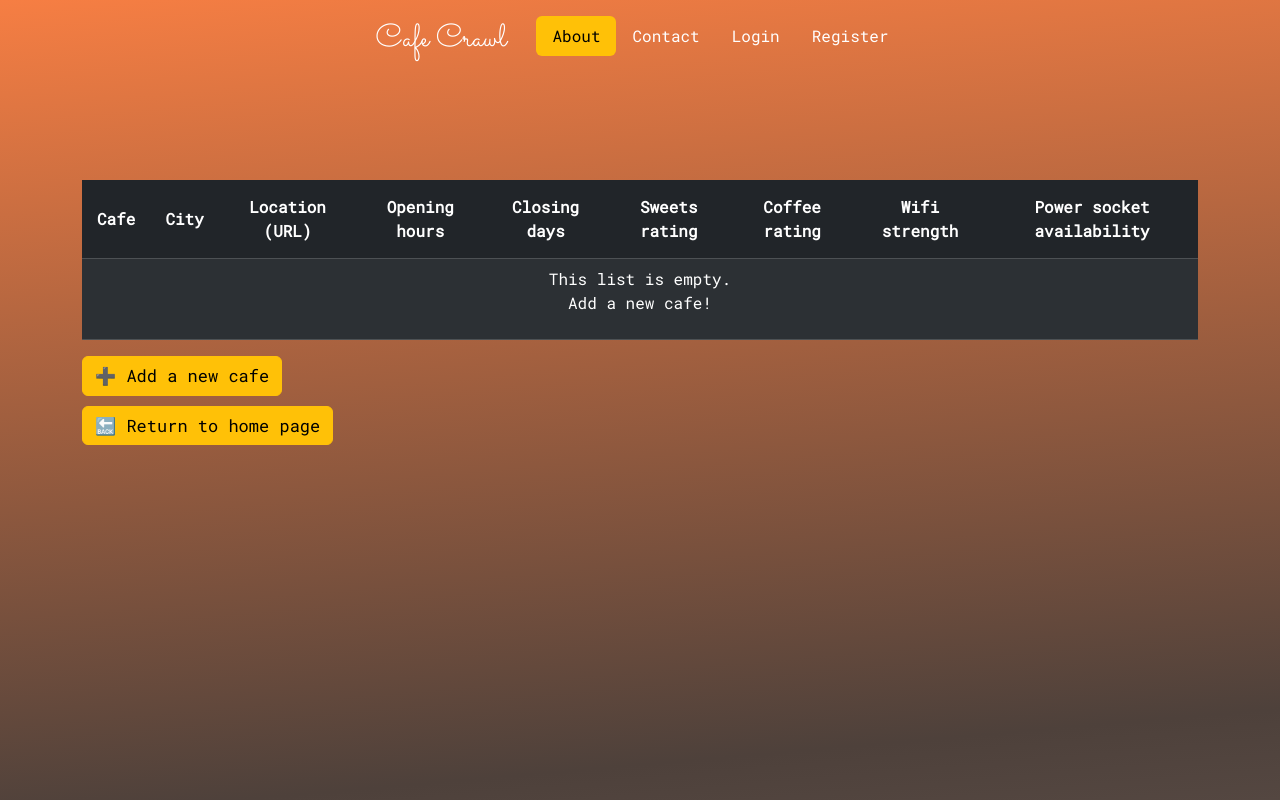
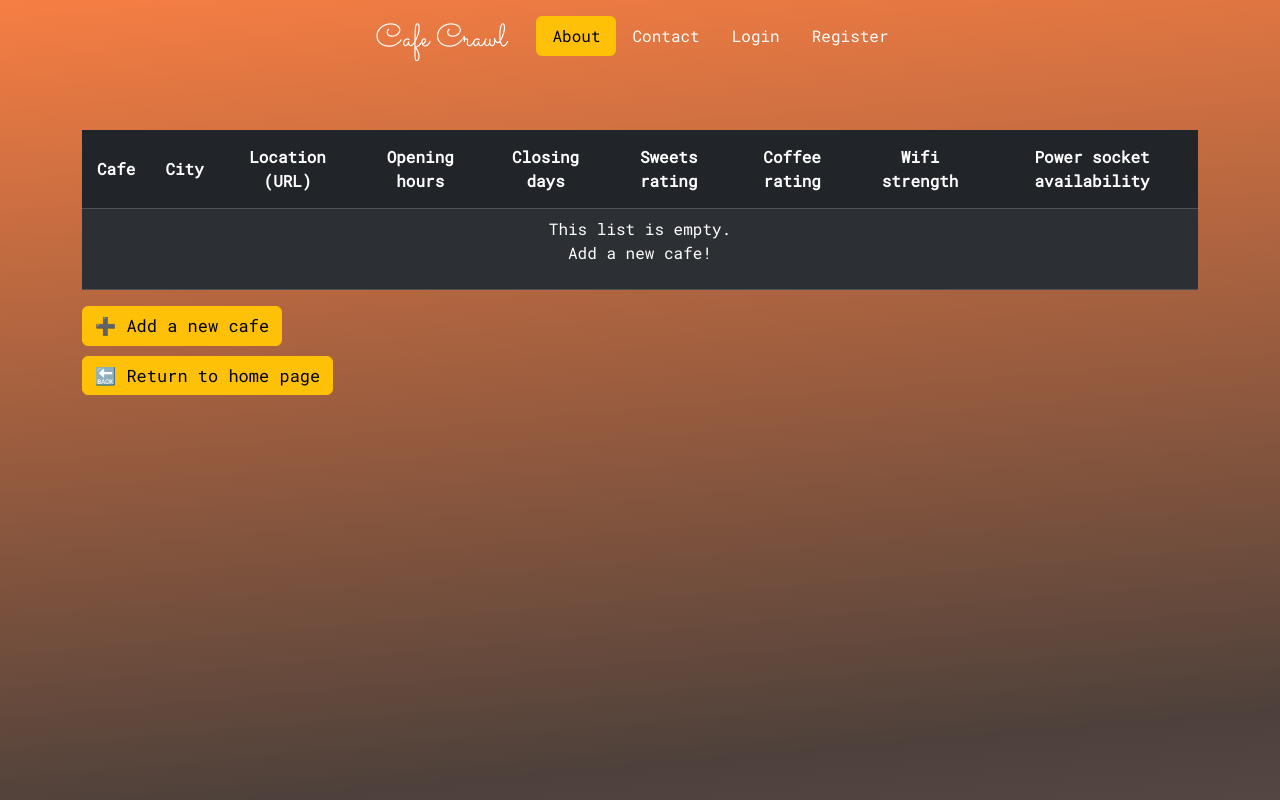
Before and after one commit to CamilleOnoda/Projects, a Flask app: page /cafes in a window 1280 px wide. Run offline with Flask 3, Linux system fonts and the light colour scheme; data that the repository does not hold is empty; some libraries are stand-ins or nearby versions.

Commit message:
Change the margin-top for the cafes tables

```diff
--- a/Coffee-and-Wifi/static/css/styles.css
+++ b/Coffee-and-Wifi/static/css/styles.css
@@ -16,7 +16,7 @@ html {
   text-align: center;
 }
 .home-container {
-  background: linear-gradient(-200deg, #f76116, #594e49, #857671);
+  background: linear-gradient(-200deg, #f76116, #594e49, #6e6561);
   background-size: 180% 180%;
   animation: gradient-animation 18s ease infinite;
   display: flex;
@@ -133,7 +133,7 @@ ul li {
 }
 
 .table {
-  margin-top: 100px;
+  margin-top: 50px;
 }
 
 /* Cafes list: center headers vertically and horizontally*/
```
